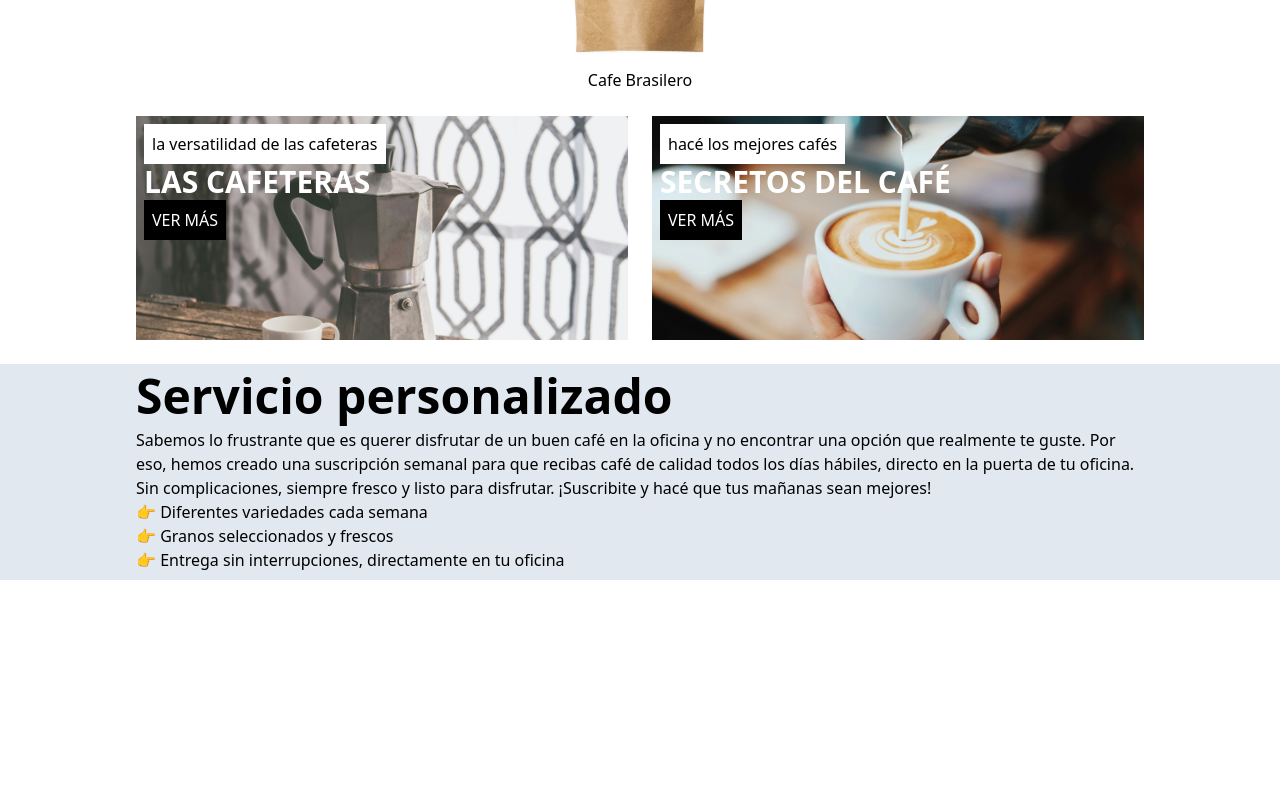
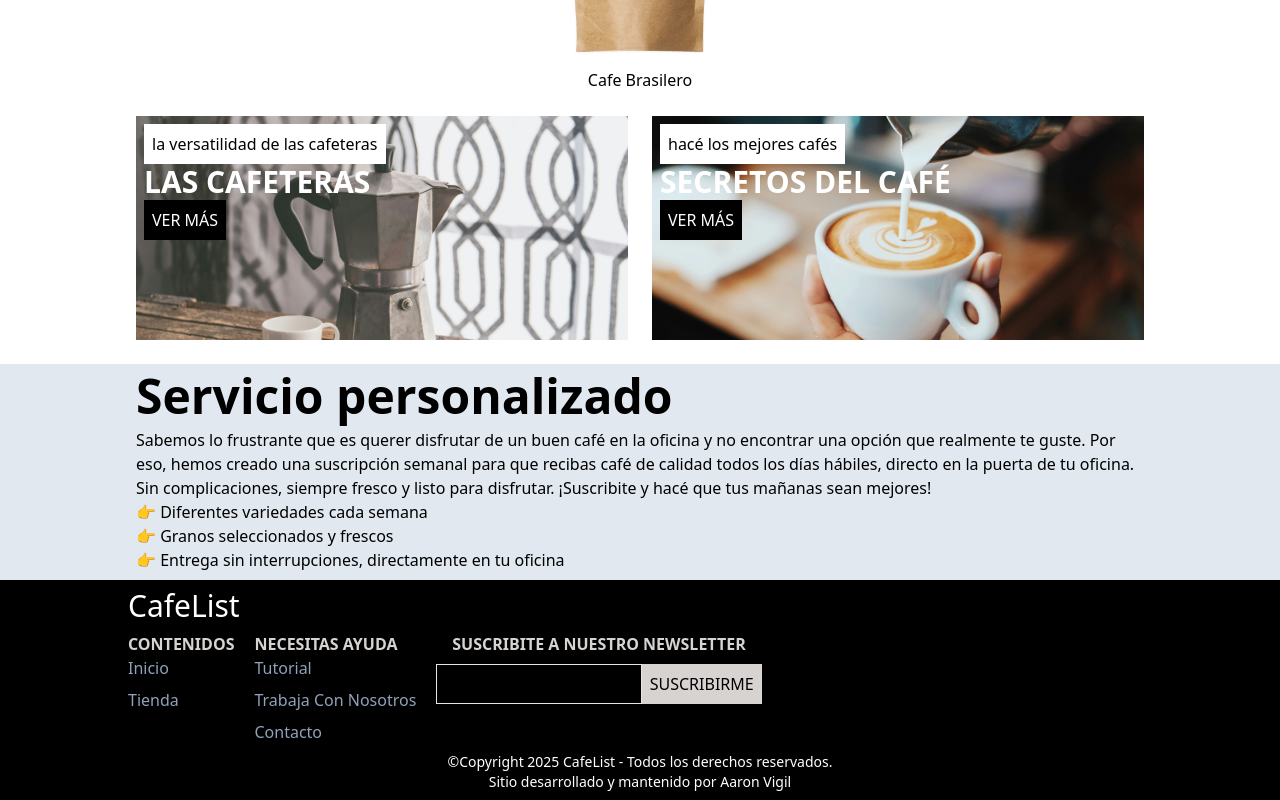
Before and after one commit to aaronvigil96/cafe-front, a React (Vite) app: page / in a window 1280 px wide. Shown: the part 1101-1901 px from the top of the page. Before the commit the page ends 1681 px from the top, so only its background shows below. Built offline with nearby package versions, Linux system fonts and the light colour scheme.

Commit message:
add footer

```diff
--- a/index.html
+++ b/index.html
@@ -6,7 +6,7 @@
     <meta name="viewport" content="width=device-width, initial-scale=1.0" />
     <title>Vite + React + TS</title>
   </head>
-  <body>
+  <body class="w-screen overflow-x-hidden min-h-screen flex flex-col">
     <div id="root"></div>
     <script type="module" src="/src/main.tsx"></script>
   </body>
--- /dev/null
+++ b/src/components/Footer.tsx
@@ -0,0 +1,47 @@
+import { Link } from "react-router";
+
+const Footer = () => {
+    return(
+        <footer className="bg-black p-2 w-full">
+            <div className="max-w-5xl mx-auto">
+                <div className="text-white mb-2">
+                    <h3 className="text-3xl">CafeList</h3>
+                </div>
+                <nav className="flex flex-wrap sm:gap-5">
+                    <div className="text-white basis-1/2 sm:basis-0">
+                        <h3 className="uppercase font-bold text-stone-300">Contenidos</h3>
+                        <ul className="flex flex-col gap-2 max-w-max">
+                            <Link to={'/'}>
+                                <li className="capitalize font-thin text-slate-400 cursor-pointer hover:text-white">inicio</li>
+                            </Link>
+                            <Link to={'/product'}>
+                                <li className="capitalize font-thin text-slate-400 cursor-pointer hover:text-white">tienda</li>
+                            </Link>
+                        </ul>
+                    </div>
+                    <div className="text-white">
+                        <h3 className="uppercase font-bold text-stone-300">necesitas ayuda</h3>
+                        <ul className="flex flex-col gap-2 max-w-max">
+                            <li className="capitalize font-thin text-slate-400 cursor-pointer hover:text-white">tutorial</li>
+                            <li className="capitalize font-thin text-slate-400 cursor-pointer hover:text-white">trabaja con nosotros</li>
+                            <li className="capitalize font-thin text-slate-400 cursor-pointer hover:text-white">contacto</li>
+                        </ul>
+                    </div>
+                    <div className="pr-4 basis-full md:basis-1/3">
+                        <h3 className="text-center text-stone-300 font-bold uppercase mb-2">Suscribite a nuestro newsletter</h3>
+                        <div className="flex">
+                            <input type="text" className="border text-white w-full border-stone-200"/>
+                            <button className="uppercase bg-stone-300 p-2 cursor-pointer">suscribirme</button>
+                        </div>
+                </div>
+                </nav>
+            </div>
+            <blockquote className="font-thin text-sm text-center text-white mt-2">
+                <p>©Copyright 2025 CafeList - Todos los derechos reservados.</p>
+                <p>Sitio desarrollado y mantenido por Aaron Vigil</p>
+                </blockquote>
+        </footer>
+    )
+}
+
+export default Footer;
--- a/src/components/NavBar.tsx
+++ b/src/components/NavBar.tsx
@@ -4,12 +4,12 @@ import NavItem from "./NavItem";
 const NavBar = () => {
     return(
         <header className="p-2 shadow">
-            <nav className="flex items-center justify-between max-w-5xl mx-auto">
+            <nav className="flex mx-auto items-center justify-between max-w-5xl">
                 <Link to={'/'}>
                     <h1 className="font-thin text-2xl">Cafelist</h1>
                 </Link>
                 <nav className="flex gap-2">
-                    <NavItem name="servicio" location="/service"/>
+                    <NavItem name="tienda" location="/product"/>
                     <NavItem name="contacto" location="/contact"/>
                 </nav>
             </nav>
--- a/src/components/NavItem.tsx
+++ b/src/components/NavItem.tsx
@@ -3,7 +3,7 @@ import { NavItemProps } from "../interfaces/nav-item.interface";
 
 const NavItem = ({name, location}:NavItemProps) => {
     return(
-        <NavLink to={location} className={({isActive}) => `text-1xl uppercase ${isActive ? "text-slate-400" : ""}`}>
+        <NavLink to={location} className={({isActive}) => `text-slate-400 text-1xl uppercase ${isActive ? "text-slate-950" : ""}`}>
             {name}
         </NavLink>
     )
--- a/src/db/product.ts
+++ b/src/db/product.ts
@@ -3,5 +3,6 @@ import { ProductItemProps } from "../interfaces/product-item.interface";
 export const products:ProductItemProps[] = [
     {id: 1, name: 'cafe argentino', description: 'cafe de cuerpo intenso, baja acidez'},
     {id: 2, name: 'cafe brasilero', description: 'cafe de cuerpo suave, baja acidez'},
-    {id: 3, name: 'cafe arabico', description: 'cafe de cuerpo locazo'}
+    {id: 3, name: 'cafe arabico', description: 'cafe de cuerpo locazo'},
+    {id: 4, name: 'cafe no sé', description: 'cafoe de no sé qué'}
 ]
--- a/src/main.tsx
+++ b/src/main.tsx
@@ -6,6 +6,8 @@ import { BrowserRouter, Route, Routes } from 'react-router'
 import NavBar from './components/NavBar'
 import ProductPage from './routes/ProductPage'
 import { products } from './db/product'
+import ProductsPage from './routes/ProductsPage'
+import Footer from './components/Footer'
 
 createRoot(document.getElementById('root')!).render(
   <StrictMode>
@@ -13,9 +15,10 @@ createRoot(document.getElementById('root')!).render(
       <NavBar/>
       <Routes>
         <Route path='/' element={<HomePage/>}/>
-        <Route path='/product/:pid' element={<ProductPage products={products}/>}>
-        </Route>
+        <Route path='/product' element={<ProductsPage/>}/>
+        <Route path='/product/:pid' element={<ProductPage products={products}/>}/>
       </Routes>
+      <Footer/>
     </BrowserRouter>
   </StrictMode>,
 )
--- a/src/routes/HomePage.tsx
+++ b/src/routes/HomePage.tsx
@@ -14,7 +14,7 @@ const HomePage = () => {
     return(
         <div className="flex flex-col gap-4">
             <div className="h-screen bg-[url(cafe-home.jpg)] bg-bottom bg-cover bg-no-repeat flex">
-                <div className="md:basis-1/2 h-full flex justify-center items-center">
+                <div className="md:basis-1/2 h-screen flex justify-center items-center">
                     <div className="pl-5 pb-10">
                         <h2 className="text-4xl font-thin text-white">tu café preferido</h2>
                         <h1 className="text-6xl font-bold text-white">Siempre cerca tuyo</h1>
--- a/src/routes/ProductPage.tsx
+++ b/src/routes/ProductPage.tsx
@@ -13,16 +13,19 @@ const ProductPage = ({products}:ProductsItemProps) => {
     }
 
     return(
-        <div className="max-w-3xl mx-auto p-2 sm:flex">
+        <div className="max-w-3xl mx-auto sm:flex my-4">
             <div className="mx-auto w-60">
                 <img className="w-full" src="/bag-coffee.png"/>
             </div>
-            <div>
-                <nav>
-                    <Link className="text-slate-400 hover:text-black transition-colors ease-in-out duration-300" to={'/'}>Home / </Link><span className="capitalize">{product.name}</span>
-                </nav>
-                <h2 className="font-bold text-3xl capitalize">{product.name}</h2>
-                <p className="font-thin">{product.description}</p>
+            <div className="flex flex-col">
+                <div>
+                    <nav>
+                        <Link className="text-slate-400 hover:text-black transition-colors ease-in-out duration-300 capitalize" to={'/'}>home / </Link><Link className="text-slate-400 hover:text-black transition-colors ease-in-out duration-300 capitalize" to={'/product'}>tienda / </Link><span className="capitalize">{product.name}</span>
+                    </nav>
+                    <h2 className="font-bold text-3xl capitalize">{product.name}</h2>
+                    <p className="font-thin">{product.description}</p>
+                </div>
+                <button className="w-full border p-2 text-center font-bold rounded-sm cursor-pointer">Agregar al carrito</button>
             </div>
         </div>
     )
--- /dev/null
+++ b/src/routes/ProductsPage.tsx
@@ -0,0 +1,33 @@
+import { Link } from "react-router";
+import { products } from "../db/product";
+import { ProductItemProps } from "../interfaces/product-item.interface";
+
+const ProductsPage = () => {
+
+    const totalProducts:ProductItemProps[] = products;
+
+    return(
+        <div className="max-w-3xl mx-auto p-2">
+            <nav className="mt-2 w-full text-end">
+                <Link className="text-slate-400 hover:text-black transition-colors ease-in-out duration-300 capitalize" to={'/'}>home / </Link><span className="capitalize">tienda</span>
+            </nav>
+            <div className="flex flex-wrap justify-center">
+                {
+                    totalProducts.map(({id, name}) => (
+                        <Link to={`/product/${id}`} key={id}>
+                            <div className="bg-white m-2 rounded-sm shadow">
+                                <div className="w-44 flex flex-col mx-auto rounded-sm cursor-pointer">
+                                    <img className="w-full mx-auto p-4 drop-shadow-xs" src="bag-coffee.png"/>
+                                    <p className="text-center capitalize font-semibold">{name}</p>
+                                </div>
+                            </div>
+                        </Link>
+                    ))
+                }
+            </div>
+        </div>
+
+    )
+}
+
+export default ProductsPage;
```
